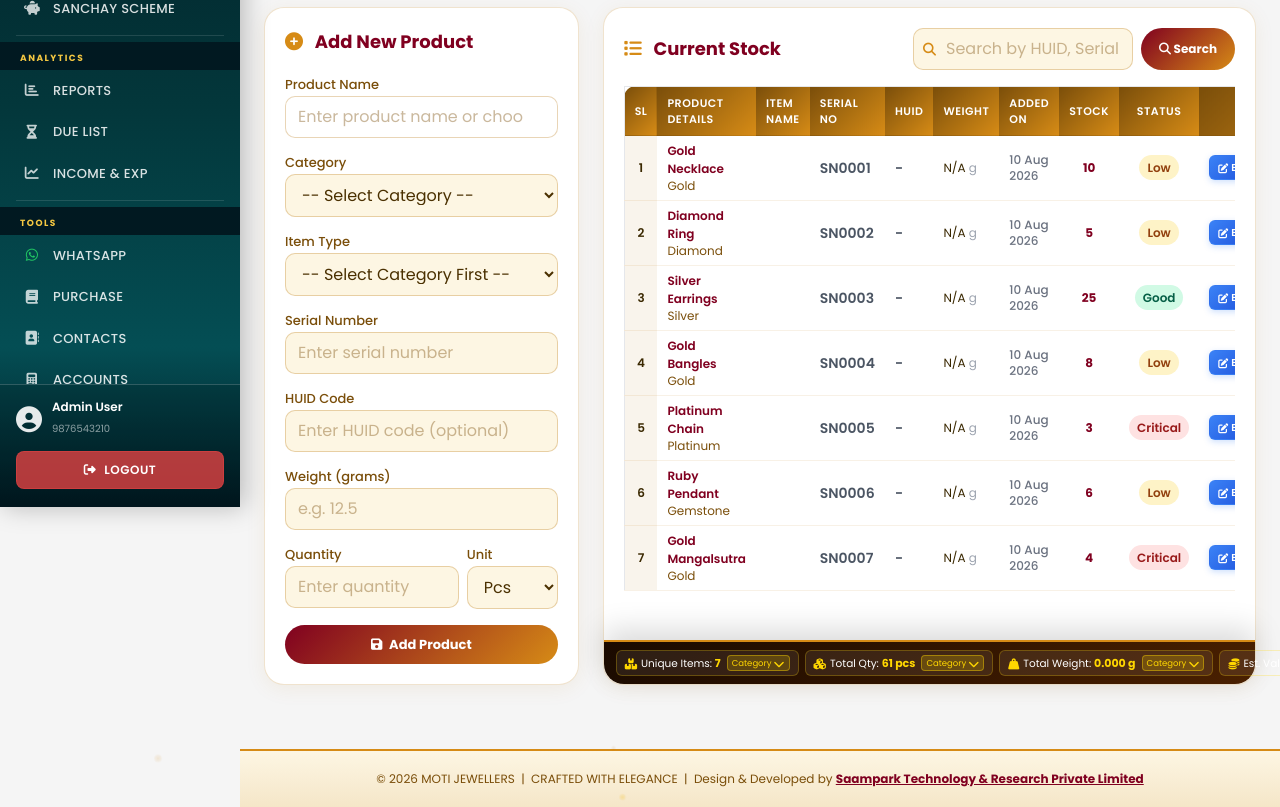
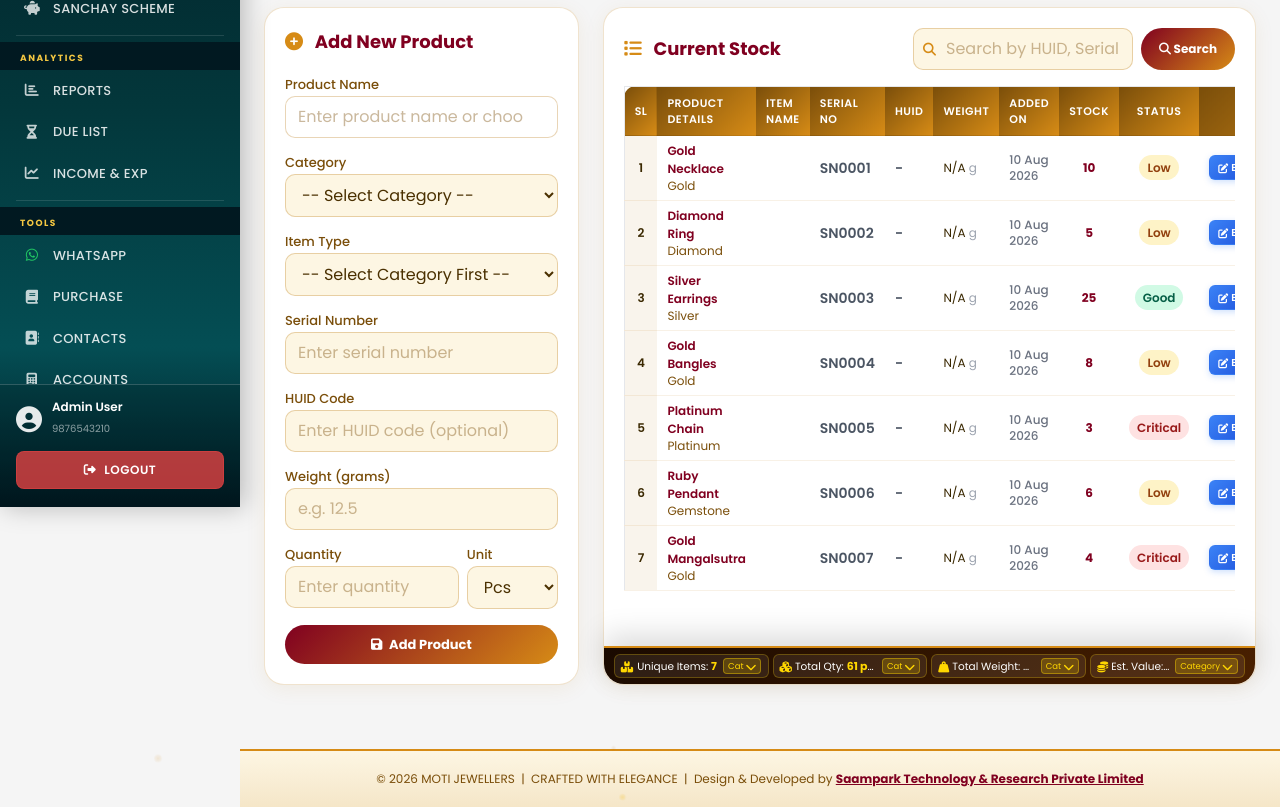
Before and after one commit to saamparktechnology-debug/Moti-Jewellers, a PHP site: page /stock.php in a window 1280 px wide. Shown: the part 293-1100 px from the top of the page. Run offline with PHP 8.4, Linux system fonts and the light colour scheme; a user stored in the database is signed in; data comes from the database, SQL or seed files in the repository.

Commit message:
design fix

```diff
--- a/Jewellery Pro+/stock.php
+++ b/Jewellery Pro+/stock.php
@@ -357,39 +357,74 @@ $logo_paths = ['assets/images/moti-removebg-preview.png','images/moti-removebg-p
             bottom: 0;
             background: linear-gradient(135deg, #1a0a00, #4a2000);
             border-top: 2px solid #d68b16;
-            padding: 8px 12px;
+            padding: 6px 10px;
             display: flex;
-            flex-wrap: nowrap;
+            flex-wrap: wrap;
             justify-content: space-between;
             align-items: center;
             border-radius: 0 0 20px 20px;
             z-index: 100;
             color: #fff;
             box-shadow: 0 -10px 30px rgba(0,0,0,0.15);
-            gap: 6px;
+            gap: 4px;
             margin-top: auto;
             margin-left: -20px;
             margin-right: -20px;
             margin-bottom: -20px;
-            overflow: visible !important;
+            box-sizing: border-box;
         }
         .sticky-stock-summary .summary-item {
             position: relative;
             display: flex;
             align-items: center;
-            justify-content: center;
-            gap: 4px;
-            font-size: 10.5px;
+            justify-content: space-between;
+            gap: 3px;
+            font-size: 9.5px;
             background: rgba(255, 255, 255, 0.08);
-            padding: 4px 8px;
+            padding: 3px 6px;
             border-radius: 6px;
             border: 1px solid rgba(255, 215, 0, 0.25);
             transition: all 0.2s ease;
             white-space: nowrap;
-            flex: 0 1 auto;
-            min-width: max-content;
+            flex: 1 1 0px;
+            min-width: 0;
             box-sizing: border-box;
             cursor: pointer;
+        }
+        .sticky-stock-summary .summary-item:hover {
+            background: rgba(255, 255, 255, 0.15);
+            border-color: #ffd700;
+        }
+        .sticky-stock-summary .summary-item i {
+            color: #ffd700;
+            font-size: 10px;
+            flex-shrink: 0;
+        }
+        .sticky-stock-summary .summary-item span {
+            font-size: 9.5px;
+            white-space: nowrap;
+            overflow: hidden;
+            text-overflow: ellipsis;
+        }
+        .sticky-stock-summary .summary-item span strong {
+            color: #ffd700;
+            font-size: 10px;
+            font-weight: 700;
+        }
+        .summary-dropdown-btn {
+            background: rgba(255, 215, 0, 0.2);
+            color: #ffd700;
+            border: 1px solid rgba(255, 215, 0, 0.4);
+            border-radius: 4px;
+            padding: 1px 4px;
+            font-size: 8px;
+            cursor: pointer;
+            margin-left: 2px;
+            transition: all 0.2s ease;
+            display: inline-flex;
+            align-items: center;
+            gap: 2px;
+            flex-shrink: 0;
         }
         .sticky-stock-summary .summary-item:hover {
             background: rgba(255, 255, 255, 0.15);
@@ -1224,7 +1259,7 @@ $logo_paths = ['assets/images/moti-removebg-preview.png','images/moti-removebg-p
                             <i class="fas fa-boxes"></i>
                             <span>Unique Items: <strong><?php echo $total_unique_items; ?></strong></span>
                             <button type="button" onclick="toggleStockBreakdown('uniqueDropdown', event)" class="summary-dropdown-btn" title="Category Breakdown">
-                                Category <i class="fas fa-chevron-down"></i>
+                                Cat <i class="fas fa-chevron-down"></i>
                             </button>
                             <div class="summary-dropdown-menu" id="uniqueDropdown">
                                 <h4><span><i class="fas fa-boxes text-yellow-400 mr-1"></i> Unique Items</span> <i class="fas fa-times text-xs opacity-50 cursor-pointer" onclick="toggleStockBreakdown('uniqueDropdown', event)"></i></h4>
@@ -1246,7 +1281,7 @@ $logo_paths = ['assets/images/moti-removebg-preview.png','images/moti-removebg-p
                             <i class="fas fa-cubes"></i>
                             <span>Total Qty: <strong><?php echo number_format($total_qty); ?> pcs</strong></span>
                             <button type="button" onclick="toggleStockBreakdown('qtyDropdown', event)" class="summary-dropdown-btn" title="Category Breakdown">
-                                Category <i class="fas fa-chevron-down"></i>
+                                Cat <i class="fas fa-chevron-down"></i>
                             </button>
                             <div class="summary-dropdown-menu" id="qtyDropdown">
                                 <h4><span><i class="fas fa-cubes text-yellow-400 mr-1"></i> Quantity</span> <i class="fas fa-times text-xs opacity-50 cursor-pointer" onclick="toggleStockBreakdown('qtyDropdown', event)"></i></h4>
@@ -1268,7 +1303,7 @@ $logo_paths = ['assets/images/moti-removebg-preview.png','images/moti-removebg-p
                             <i class="fas fa-weight-hanging"></i>
                             <span>Total Weight: <strong><?php echo number_format($total_weight, 3); ?> g</strong></span>
                             <button type="button" onclick="toggleStockBreakdown('weightDropdown', event)" class="summary-dropdown-btn" title="Category Breakdown">
-                                Category <i class="fas fa-chevron-down"></i>
+                                Cat <i class="fas fa-chevron-down"></i>
                             </button>
                             <div class="summary-dropdown-menu" id="weightDropdown">
                                 <h4><span><i class="fas fa-weight-hanging text-yellow-400 mr-1"></i> Weight Breakdown</span> <i class="fas fa-times text-xs opacity-50 cursor-pointer" onclick="toggleStockBreakdown('weightDropdown', event)"></i></h4>
```
